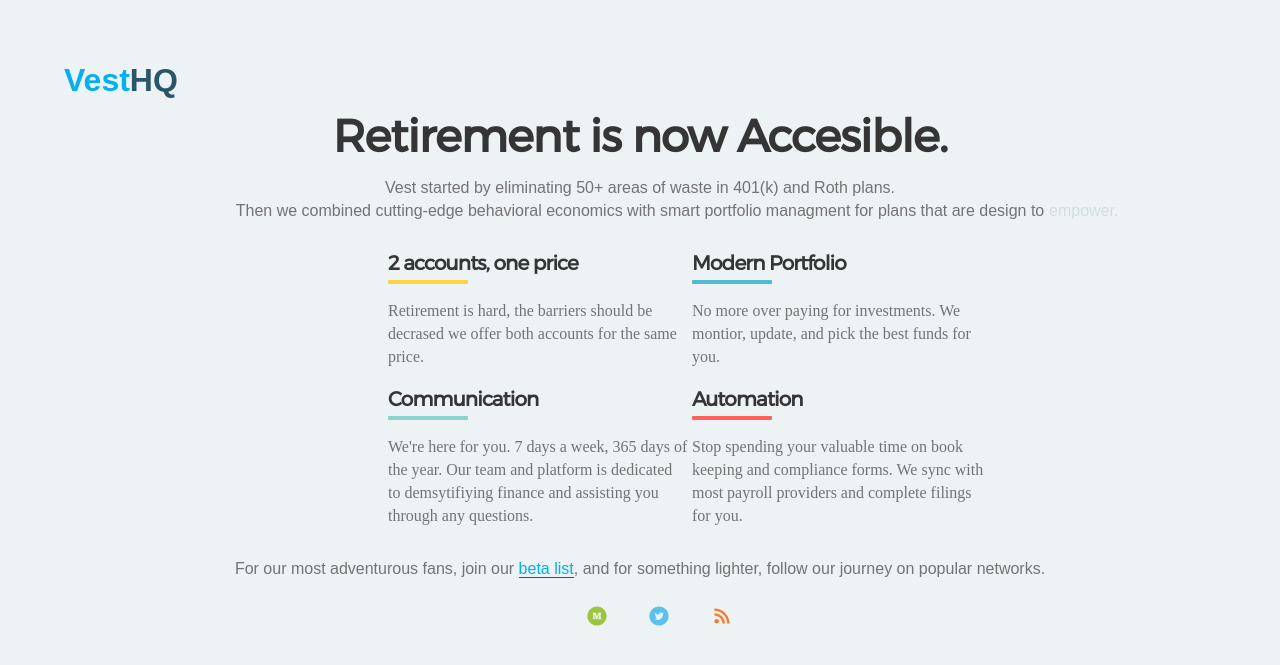
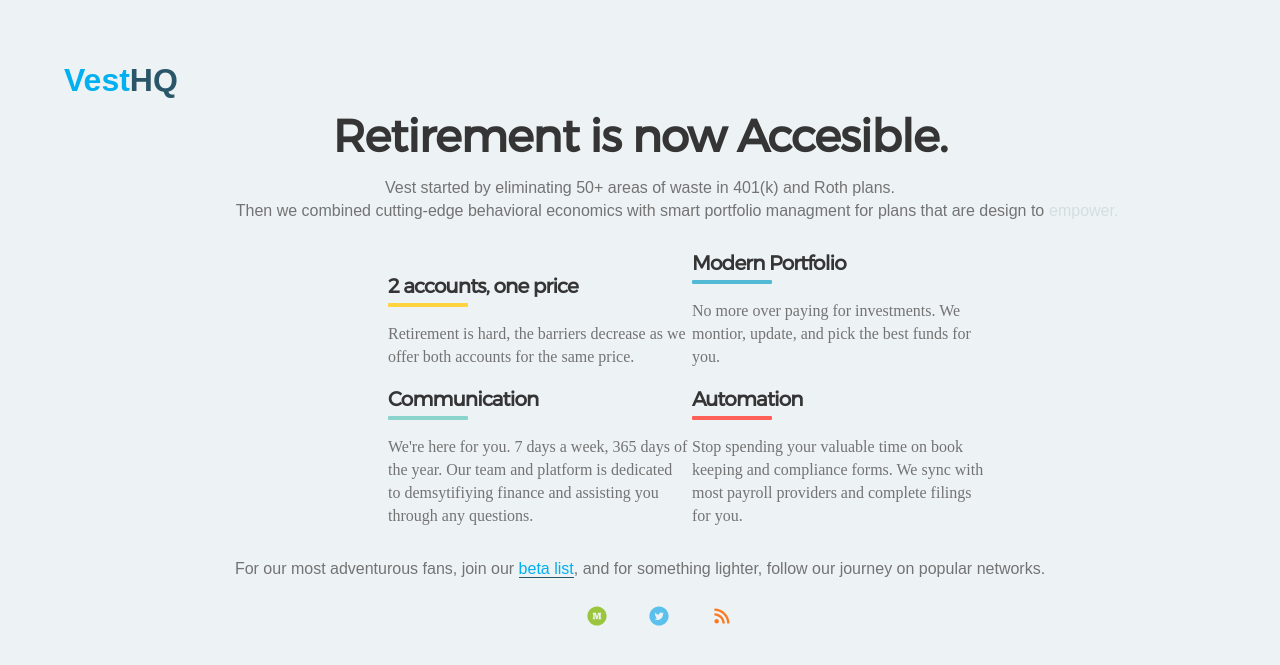
Before and after one commit to VestHQ/VestHQ, a Jekyll site: the page built from index.html, in a window 1280 px wide. Shown: the top 665 px of the page. Built offline with Jekyll 4.4.1, drawn with Linux system fonts in a browser that asks for light colours; some web fonts are replaced.

Commit message:
updated some copy in the features include

```diff
--- a/_includes/features.html
+++ b/_includes/features.html
@@ -4,7 +4,7 @@
   <div class="item">
     <h2 class="feature">2 accounts, one price</h2>
     <div class="seperator yellow"></div>
-    <p class="feature-details">Retirement is hard, the barriers should be decrased we offer both accounts for the same price.</p>
+    <p class="feature-details">Retirement is hard, the barriers decrease as we offer both accounts for the same price.</p>
   </div>
 
   <div class="item">
```
